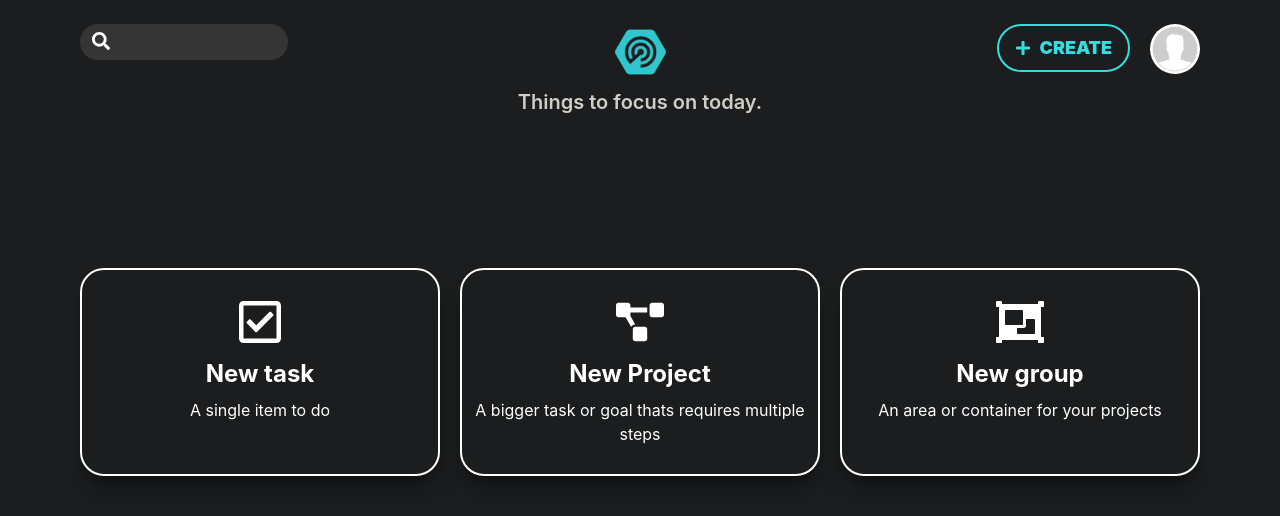
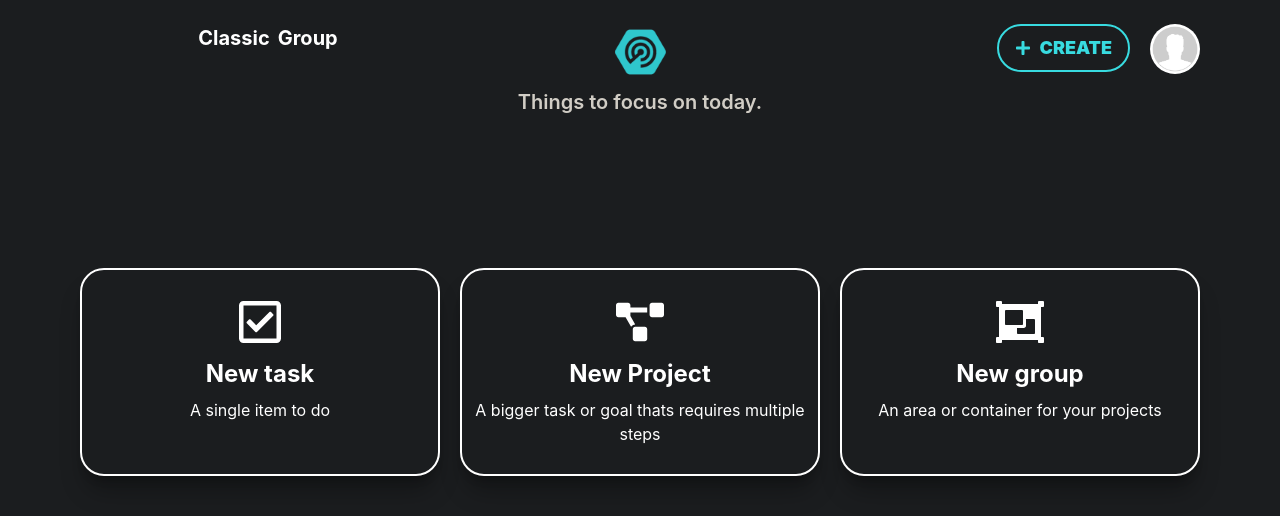
Before and after one commit to AlbertMrMaruk/Unic-Tracker-App, a React (Create React App) app: page /create in a window 1280 px wide. Shown: the top 516 px of the page. Built offline with nearby package versions, Linux system fonts and the light colour scheme; no server answers; sample sign-in values are in the browser's storage.

Commit message:
Feat: Finished Group View

```diff
--- a/src/components/Navbar.jsx
+++ b/src/components/Navbar.jsx
@@ -4,7 +4,7 @@ import avatar from "../assets/DCA6ABF9-EE3C-4E5C-84DD-455071481FB3_1_102_o.jpeg"
 import { FaSearch, FaPlus } from "react-icons/fa";
 import { Link, useNavigate } from "react-router-dom";
 
-function Navbar({ user }) {
+function Navbar({ user, setTasksView }) {
   const navigate = useNavigate();
   return (
     <div
@@ -12,15 +12,27 @@ function Navbar({ user }) {
  bg-[#1b1d1f] px-[1.5rem] flex gap-2 w-100 justify-between align-top md:px-[5rem] py-6 text-center"
     >
       <div className="w-[33%] hidden md:block">
-        <div className=" flex   rounded-full w-[13rem]  text-lg py-1 bg-[#353535] text-white">
-          <span className="text-center  text-white px-3 py-1">
+        {/* <div className=" flex   rounded-full w-[13rem]  text-lg py-1 bg-[#353535] text-white"> */}
+        {/* <span className="text-center  text-white px-3 py-1">
             <FaSearch />
           </span>
           <input
             type="text"
             className="w-[9rem] active:border-none active:outline-none focus:outline-none bg-transparent "
-          />
-        </div>
+          /> */}
+        <button
+          className="text-white text-xl font-bold ml-2"
+          onClick={() => setTasksView("classic")}
+        >
+          Classic
+        </button>
+        <button
+          className="text-white text-xl font-bold ml-2"
+          onClick={() => setTasksView("group")}
+        >
+          Group
+        </button>
+        {/* </div> */}
       </div>
       <div className="w-[33%]">
         <Link to="/">
--- a/src/components/TaskList.jsx
+++ b/src/components/TaskList.jsx
@@ -12,7 +12,7 @@ import {
 import { db } from "../firebase.config";
 import { getAuth } from "firebase/auth";
 
-function TaskList({ setDoneInf, doneInf, isDone, user, setSpinner }) {
+function TaskList({ setDoneInf, doneInf, isDone, setSpinner, tasksView }) {
   const [tasks, setTasks] = useState([]);
   const [projects, setProjects] = useState();
   useEffect(() => {
@@ -52,9 +52,36 @@ function TaskList({ setDoneInf, doneInf, isDone, user, setSpinner }) {
 
     // eslint-disable-next-line react-hooks/exhaustive-deps
   }, [doneInf]);
-
+  console.log(tasksView);
   return (
     <main className="flex  flex-col gap-6 px-[1.5rem] md:px-[5rem] truncate  whitespace-pre-wrap">
+      {tasksView === "classic"
+        ? tasks &&
+          tasks.map((el, index) => {
+            return (
+              <Task
+                task={el.data}
+                setDoneInf={setDoneInf}
+                doneInf={doneInf}
+                id={el.id}
+                key={index}
+                isDark={index !== 0}
+              />
+            );
+          })
+        : projects &&
+          projects.map((id, index) => {
+            return (
+              <TasksGroup
+                tasks={tasks.filter((el) => el.data.projectId === id)}
+                setDoneInf={setDoneInf}
+                doneInf={doneInf}
+                id={id}
+                key={index}
+                isDark={index !== 0}
+              />
+            );
+          })}
       {/* {tasks &&
         tasks.map((el, index) => {
           return (
@@ -68,19 +95,6 @@ function TaskList({ setDoneInf, doneInf, isDone, user, setSpinner }) {
             />
           );
         })} */}
-      {projects &&
-        projects.map((id, index) => {
-          return (
-            <TasksGroup
-              tasks={tasks.filter((el) => el.data.projectId === id)}
-              setDoneInf={setDoneInf}
-              doneInf={doneInf}
-              id={id}
-              key={index}
-              isDark={index !== 0}
-            />
-          );
-        })}
     </main>
   );
 }
--- a/src/pages/TasksPage.jsx
+++ b/src/pages/TasksPage.jsx
@@ -10,6 +10,7 @@ import Spinner from "../components/blocks/Spinner";
 function TasksPage() {
   const [doneInf, setDoneInf] = useState({});
   const [videos, setVideos] = useState("");
+  const [tasksView, setTasksView] = useState("classis");
   const [spinner, setSpinner] = useState(true);
   const [hidden, setHidden] = useState(true);
   const navigate = useNavigate();
@@ -85,12 +86,13 @@ function TasksPage() {
         <Spinner />
       ) : (
         <>
-          <Navbar user={user} />
+          <Navbar user={user} setTasksView={setTasksView} />
           <TaskList
             isDone={false}
             user={user}
             doneInf={doneInf}
             setDoneInf={setDoneInf}
+            tasksView={tasksView}
             setSpinner={setSpinner}
           />
           <h2
@@ -106,6 +108,7 @@ function TasksPage() {
         user={user}
         doneInf={doneInf}
         setDoneInf={setDoneInf}
+        tasksView={tasksView}
         setSpinner={setSpinner}
       />
     </div>
```
